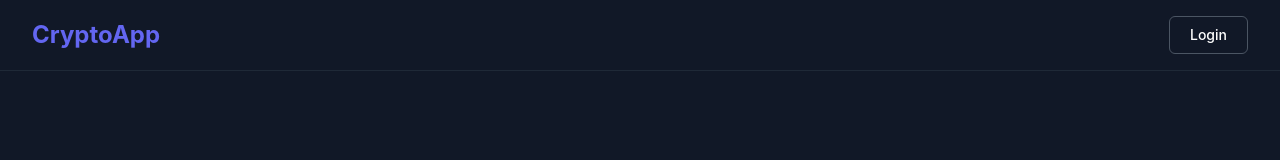
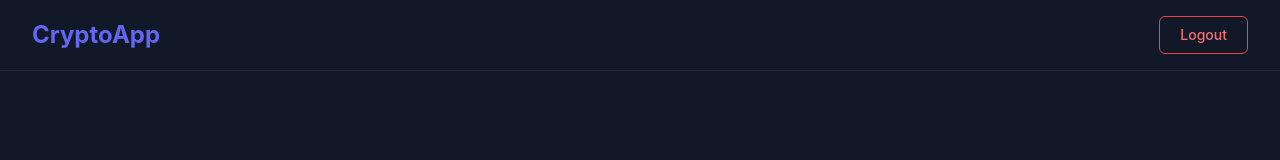
Before and after one commit to dzghj/secure-ipfs-frontend, a React (Create React App) app: page /upload in a window 1280 px wide. Shown: the top 160 px of the page. Built offline with nearby package versions, Linux system fonts and the light colour scheme; sample sign-in values are in the browser's storage.

Commit message:
reset fix6

```diff
--- a/src/components/Layout.js
+++ b/src/components/Layout.js
@@ -5,7 +5,16 @@ export default function Layout() {
   const navigate = useNavigate();
   const location = useLocation();
 
-  // Define which routes should have centered content
+  // ✅ Check auth state
+  const token = localStorage.getItem("token");
+  const isLoggedIn = !!token;
+
+  const handleLogout = () => {
+    localStorage.removeItem("token");
+    navigate("/login");
+  };
+
+  // Routes that should be centered
   const centeredRoutes = [
     "/login",
     "/register",
@@ -14,7 +23,6 @@ export default function Layout() {
     "/",
   ];
 
-  // If path matches any centered route, vertically center the content
   const centerContent = centeredRoutes.some((path) =>
     location.pathname.startsWith(path)
   );
@@ -30,15 +38,25 @@ export default function Layout() {
           CryptoApp
         </div>
 
+        {/* ✅ Auth-aware button */}
+        {isLoggedIn ? (
+          <button
+            onClick={handleLogout}
+            className="px-5 py-2 text-sm font-medium border border-red-500 text-red-400 hover:bg-red-500 hover:text-white rounded-md transition"
+          >
+            Logout
+          </button>
+        ) : (
           <button
             onClick={() => navigate("/login")}
             className="px-5 py-2 text-sm font-medium border border-gray-600 hover:border-indigo-500 rounded-md transition"
           >
             Login
           </button>
+        )}
       </header>
 
-      {/* ---------- Main Content ---------- */}
+      {/* ---------- Main ---------- */}
       <main
         className={`flex flex-1 px-6 ${
           centerContent ? "items-center justify-center" : ""
```
Lines whose indentation alone changed are shown as unchanged.
